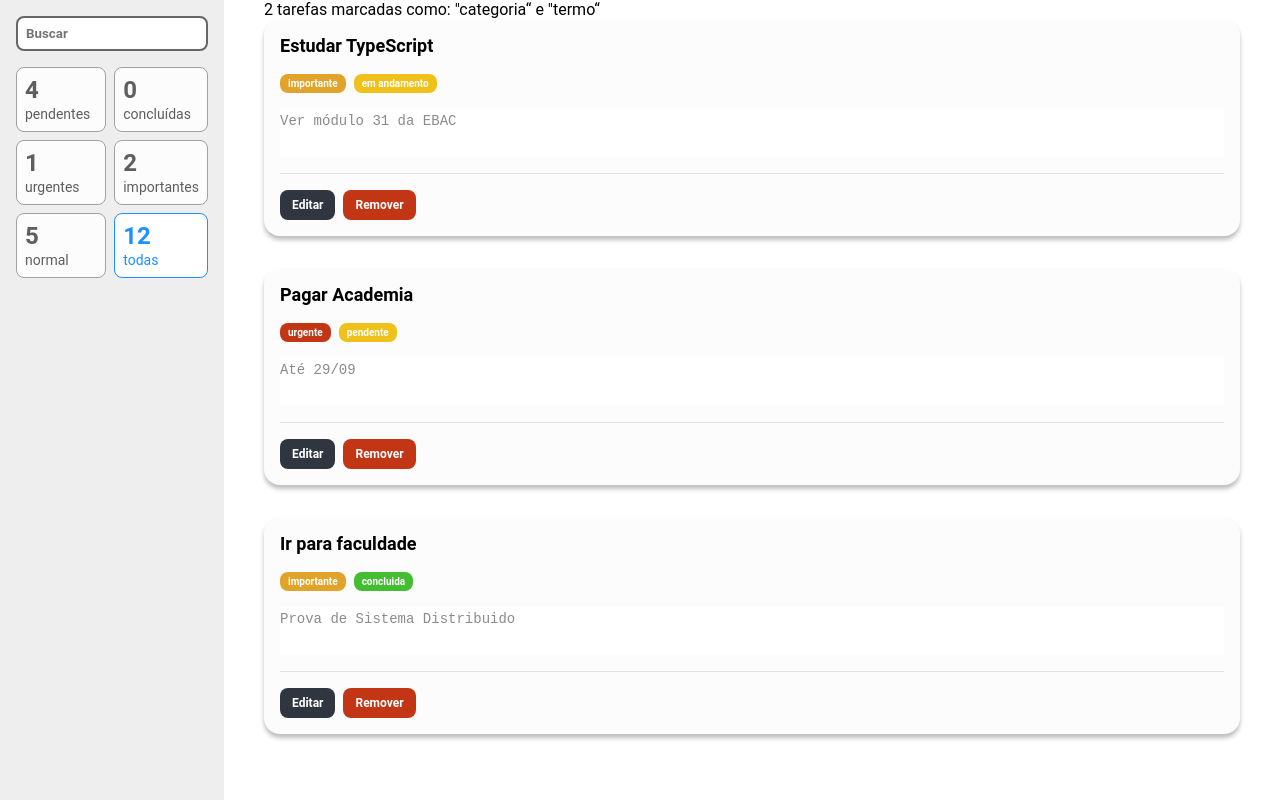
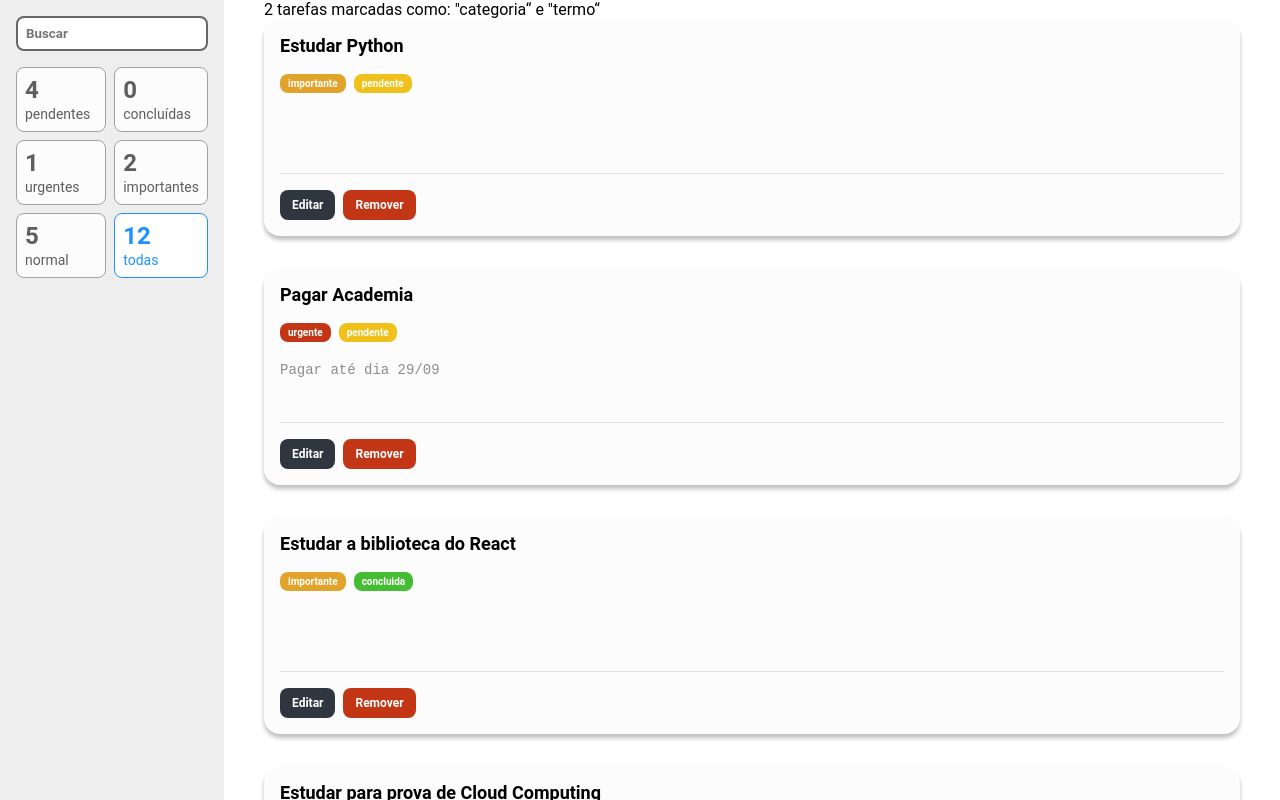
Before and after one commit to bielrocca/ListaDeTarefas, a React (Create React App) app: page / in a window 1280 px wide. Built offline with nearby package versions, Linux system fonts and the light colour scheme.

Commit message:
Configuração do Redux

```diff
--- a/src/components/Tarefa/styles.ts
+++ b/src/components/Tarefa/styles.ts
@@ -19,7 +19,7 @@
     if (props.status === enums.Status.EM_ANDAMENTO) return variaveis.amarelo
   }
 
-  return '#fcfcfc'
+  return '#808080'
 }
 
 export const Card = styled.div`
@@ -58,7 +58,7 @@
   margin-top: 16px;
   resize: none;
   border: none;
-  background-color: tranparent;
+  background-color: #fcfcfc;
 `
 
 export const BarraAcoes = styled.div`
--- a/src/containers/ListaDeTarefas/index.tsx
+++ b/src/containers/ListaDeTarefas/index.tsx
@@ -1,31 +1,18 @@
+import { useSelector } from 'react-redux'
+
 import Tarefa from '../../components/Tarefa'
 import { Container } from './styles'
-import * as enums from '../../utils/enums/Tarefa'
 
-const tarefas = [
-  {
-    titulo: 'Estudar TypeScript',
-    descricao: 'Ver módulo 31 da EBAC',
-    prioridade: enums.Prioridade.IMPORTANTE,
-    status: enums.Status.EM_ANDAMENTO
-  },
-  {
-    titulo: 'Pagar Academia',
-    descricao: 'Até 29/09',
-    prioridade: enums.Prioridade.URGENTE,
-    status: enums.Status.PENDENTE
-  },
-  {
-    titulo: 'Ir para faculdade',
-    descricao: 'Prova de Sistema Distribuido',
-    prioridade: enums.Prioridade.IMPORTANTE,
-    status: enums.Status.CONCLUIDA
-  }
-]
+import { RootReducer } from '../../store'
 
-const ListaDeTarefas = () => (
+const ListaDeTarefas = () => {
+  const { tarefas } = useSelector((state: RootReducer) => state)
+
+  return (
     <Container>
-    <p>2 tarefas marcadas como: &quot;categoria&ldquo; e &quot;termo&ldquo;</p>
+      <p>
+        2 tarefas marcadas como: &quot;categoria&ldquo; e &quot;termo&ldquo;
+      </p>
       <ul>
         {tarefas.map((t) => (
           <li key={t.titulo}>
@@ -40,5 +27,6 @@
       </ul>
     </Container>
   )
+}
 
 export default ListaDeTarefas
--- /dev/null
+++ b/src/models/Tarefa.ts
@@ -0,0 +1,25 @@
+import * as enums from '../utils/enums/Tarefa'
+
+class Tarefa {
+  id: number
+  titulo: string
+  prioridade: enums.Prioridade
+  status: enums.Status
+  descricao: string
+
+  constructor(
+    id: number,
+    titulo: string,
+    prioridade: enums.Prioridade,
+    status: enums.Status,
+    descricao: string
+  ) {
+    this.id = id
+    this.titulo = titulo
+    this.prioridade = prioridade
+    this.status = status
+    this.descricao = descricao
+  }
+}
+
+export default Tarefa
--- /dev/null
+++ b/src/store/index.ts
@@ -0,0 +1,16 @@
+import { configureStore } from '@reduxjs/toolkit'
+import tarefasReducer from './reducers/tarefas'
+
+const store = configureStore({
+  reducer: {
+    // Define your reducers here
+    tarefas: tarefasReducer
+    // (other reducers): {...},
+  },
+  middleware: (getDefaultMiddleware) =>
+    getDefaultMiddleware().concat(/* your middleware */)
+})
+
+export type RootReducer = ReturnType<typeof store.getState>
+
+export default store
--- /dev/null
+++ b/src/store/reducers/tarefas.ts
@@ -0,0 +1,62 @@
+import { createSlice, PayloadAction } from '@reduxjs/toolkit'
+import Tarefa from '../../models/Tarefa'
+import * as enums from '../../utils/enums/Tarefa'
+
+// Define the type for the state of the application
+
+const tarefasSlice = createSlice({
+  name: 'tarefas',
+  initialState: [
+    new Tarefa(
+      1,
+      'Estudar Python',
+      enums.Prioridade.IMPORTANTE,
+      enums.Status.PENDENTE,
+      ''
+    ),
+    new Tarefa(
+      2,
+      'Pagar Academia',
+      enums.Prioridade.URGENTE,
+      enums.Status.PENDENTE,
+      'Pagar até dia 29/09'
+    ),
+    new Tarefa(
+      3,
+      'Estudar a biblioteca do React',
+      enums.Prioridade.IMPORTANTE,
+      enums.Status.CONCLUIDA,
+      ''
+    ),
+    new Tarefa(
+      4,
+      'Estudar para prova de Cloud Computing',
+      enums.Prioridade.IMPORTANTE,
+      enums.Status.PENDENTE,
+      'Estudar conceitos de SaaS, PaaS e IaaS - Estudar sobre virtualização - Estudar sobre a origem da Cloud e sua funcionalidade'
+    ),
+    new Tarefa(
+      5,
+      'Ir para faculdade',
+      enums.Prioridade.NORMAL,
+      enums.Status.PENDENTE,
+      'Para fazer prova'
+    ),
+    new Tarefa(
+      6,
+      'Estudar conceitos do Redux',
+      enums.Prioridade.IMPORTANTE,
+      enums.Status.EM_ANDAMENTO,
+      ''
+    )
+  ],
+  reducers: {
+    remover: (state, action: PayloadAction<number>) => {
+      state = state.filter((tarefa) => tarefa.id !== action.payload)
+    }
+  }
+})
+
+export const { remover } = tarefasSlice.actions
+
+export default tarefasSlice.reducer
```
Also changed, not shown: src/App.tsx (+4 -3 lines). Lines whose indentation alone changed are shown as unchanged.
